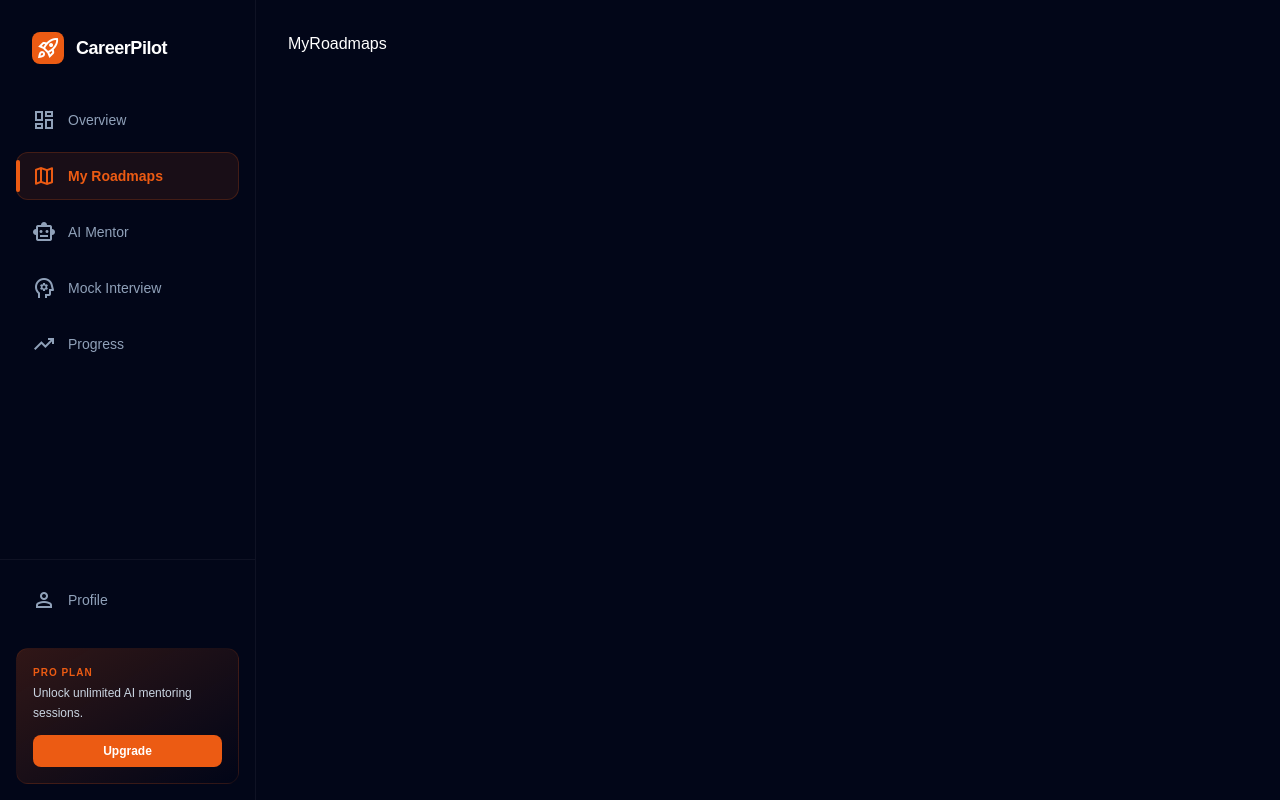
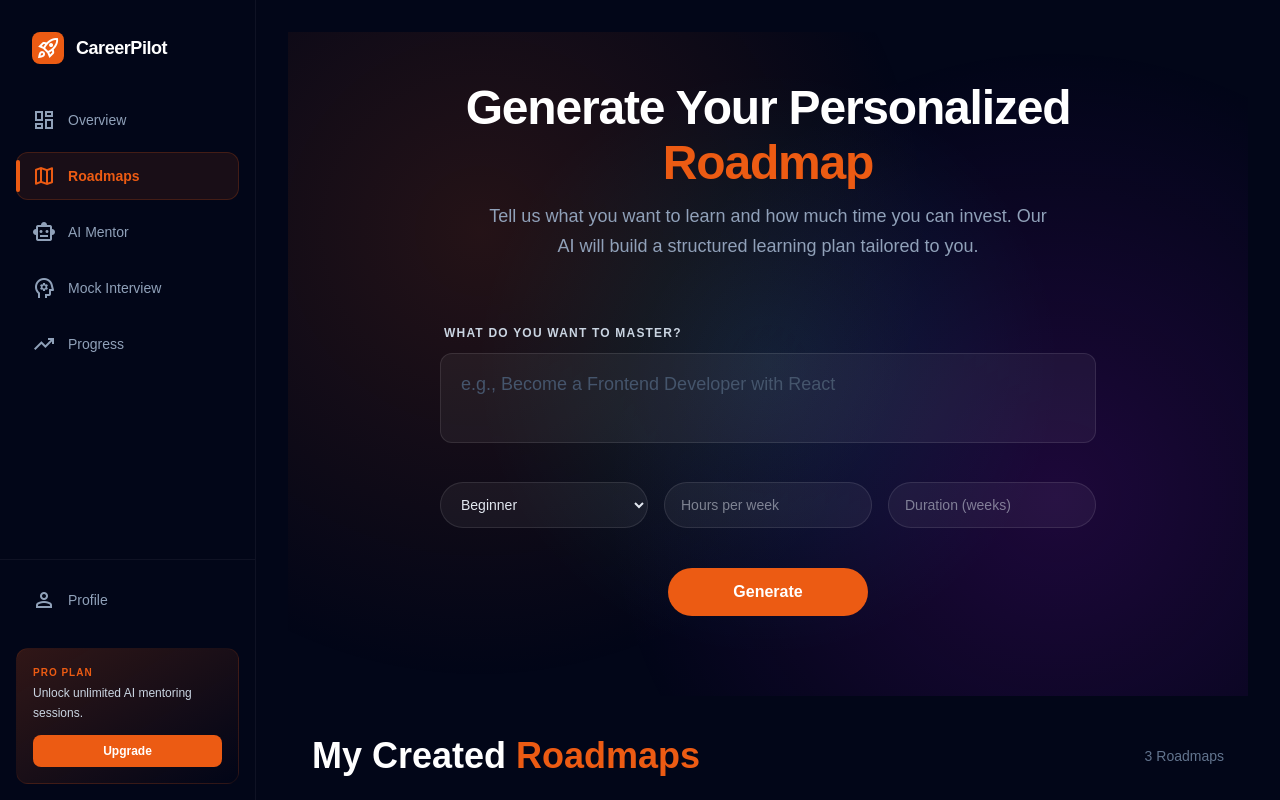
Before and after one commit to alvy00/eg-careerpilot-asyncawait, a Next.js app: page /dashboard/roadmap in a window 1280 px wide. Built offline with nearby package versions, Linux system fonts and the light colour scheme.

Commit message:
Added roadmap page

```diff
--- a/src/app/dashboard/layout.tsx
+++ b/src/app/dashboard/layout.tsx
@@ -10,7 +10,7 @@ export default function DashboardLayout({ children }: { children: ReactNode }) {
 
     const navItems = [
         { name: "Overview", href: "/dashboard", icon: "dashboard" },
-        { name: "My Roadmaps", href: "/dashboard/roadmap", icon: "map" },
+        { name: "Roadmaps", href: "/dashboard/roadmap", icon: "map" },
         { name: "AI Mentor", href: "/dashboard/mentor", icon: "smart_toy" },
         {
             name: "Mock Interview",
@@ -21,12 +21,12 @@ export default function DashboardLayout({ children }: { children: ReactNode }) {
     ];
 
     return (
-        <div className="flex min-h-screen bg-slate-950 text-white">
+        <div className="flex h-screen bg-slate-950 text-white overflow-hidden">
             {/* SIDEBAR */}
-            <aside className="w-64 glass-sidebar h-screen flex flex-col shrink-0 border-r border-white/5">
+            <aside className="w-64 glass-sidebar h-full flex flex-col shrink-0 border-r border-white/5">
                 {/* LOGO */}
                 <Link href="/">
-                    <div className="p-8 flex items-center gap-3">
+                    <div className="p-8 flex items-center gap-3 cursor-pointer">
                         <div className="w-8 h-8 bg-primary rounded-lg flex items-center justify-center neon-glow">
                             <span className="material-symbols-outlined text-white text-xl">
                                 rocket_launch
@@ -53,14 +53,14 @@ export default function DashboardLayout({ children }: { children: ReactNode }) {
                                 className="relative block"
                             >
                                 <div
-                                    className={`relative flex items-center gap-3 px-4 py-3 rounded-xl transition-all duration-300 ease-in-out
+                                    className={`relative flex items-center gap-3 px-4 py-3 rounded-xl transition-all duration-300
                                     ${
                                         isActive
                                             ? "text-primary"
                                             : "text-slate-400 hover:text-white"
                                     }`}
                                 >
-                                    {/* Sliding Active Background */}
+                                    {/* Active Background */}
                                     {isActive && (
                                         <motion.div
                                             layoutId="active-pill"
@@ -73,7 +73,7 @@ export default function DashboardLayout({ children }: { children: ReactNode }) {
                                         />
                                     )}
 
-                                    {/* Left Indicator Bar */}
+                                    {/* Active Left Bar */}
                                     {isActive && (
                                         <motion.div
                                             layoutId="active-bar"
@@ -86,18 +86,12 @@ export default function DashboardLayout({ children }: { children: ReactNode }) {
                                         />
                                     )}
 
-                                    {/* Icon */}
-                                    <span
-                                        className={`material-symbols-outlined relative z-10 transition-colors duration-300 ${
-                                            isActive ? "text-primary" : ""
-                                        }`}
-                                    >
+                                    <span className="material-symbols-outlined relative z-10">
                                         {item.icon}
                                     </span>
 
-                                    {/* Text */}
                                     <p
-                                        className={`text-sm relative z-10 transition-all duration-300 ${
+                                        className={`text-sm relative z-10 ${
                                             isActive
                                                 ? "font-semibold"
                                                 : "font-medium"
@@ -159,7 +153,7 @@ export default function DashboardLayout({ children }: { children: ReactNode }) {
             </aside>
 
             {/* MAIN CONTENT */}
-            <main className="flex-1 p-8 overflow-y-auto">
+            <main className="flex-1 h-full overflow-y-auto p-8">
                 <motion.div
                     key={pathname}
                     initial={{ opacity: 0, y: 10 }}
--- a/src/app/dashboard/roadmap/page.tsx
+++ b/src/app/dashboard/roadmap/page.tsx
@@ -1,7 +1,162 @@
+"use client";
+
 import React from "react";
+import { motion } from "framer-motion";
+
+const mockRoadmaps = [
+    {
+        id: 1,
+        title: "MERN Stack Developer",
+        level: "Beginner",
+        duration: "12 Weeks",
+        progress: 40,
+    },
+    {
+        id: 2,
+        title: "Data Structures & Algorithms",
+        level: "Intermediate",
+        duration: "8 Weeks",
+        progress: 65,
+    },
+    {
+        id: 3,
+        title: "UI/UX Design",
+        level: "Switching Domains",
+        duration: "16 Weeks",
+        progress: 20,
+    },
+];
 
 const MyRoadmaps = () => {
-    return <div>MyRoadmaps</div>;
+    return (
+        <div className="space-y-10">
+            {/* ================= PREMIUM GENERATOR (UNCHANGED STYLE) ================= */}
+            <div className="mesh-gradient flex flex-col items-center">
+                <main className="w-full max-w-3xl px-6 py-12 flex flex-col items-center">
+                    {/* Hero */}
+                    <div className="text-center mb-8 space-y-3">
+                        <h1 className="text-3xl md:text-5xl font-bold text-white tracking-tight leading-[1.15]">
+                            Generate Your Personalized{" "}
+                            <span className="text-primary">Roadmap</span>
+                        </h1>
+                        <p className="text-slate-400 text-base md:text-lg max-w-xl mx-auto leading-relaxed">
+                            Tell us what you want to learn and how much time you
+                            can invest. Our AI will build a structured learning
+                            plan tailored to you.
+                        </p>
+                    </div>
+
+                    {/* Generator Card */}
+                    <div className="w-full glass-panel rounded-2xl p-6 md:p-8 space-y-8">
+                        {/* Skill Input */}
+                        <div className="space-y-3">
+                            <label className="block text-xs font-semibold text-slate-300 uppercase tracking-widest ml-1">
+                                What do you want to master?
+                            </label>
+
+                            <textarea
+                                className="w-full bg-white/5 border border-white/10 rounded-xl px-5 py-4 text-lg text-white placeholder:text-slate-600 focus:ring-2 focus:ring-primary/50 focus:border-primary/50 transition-all outline-none resize-none"
+                                placeholder="e.g., Become a Frontend Developer with React"
+                                rows={2}
+                            />
+                        </div>
+
+                        {/* Parameters */}
+                        <div className="grid grid-cols-1 md:grid-cols-3 gap-4">
+                            <select className="bg-white/5 border border-white/10 rounded-full px-4 py-3 text-sm text-slate-200">
+                                <option className="bg-black text-white">
+                                    Beginner
+                                </option>
+                                <option className="bg-black text-white">
+                                    Intermediate
+                                </option>
+                                <option className="bg-black text-white">
+                                    Advanced
+                                </option>
+                            </select>
+
+                            <input
+                                type="number"
+                                placeholder="Hours per week"
+                                className="bg-white/5 border border-white/10 rounded-full px-4 py-3 text-sm text-slate-200"
+                            />
+
+                            <input
+                                type="number"
+                                placeholder="Duration (weeks)"
+                                className="bg-white/5 border border-white/10 rounded-full px-4 py-3 text-sm text-slate-200"
+                            />
+                        </div>
+
+                        {/* CTA */}
+                        <div className="pt-2 text-center">
+                            <button className="min-w-[200px] bg-primary text-white text-base font-semibold py-3 px-6 rounded-full neon-glow hover:scale-[1.02] transition-all cursor-pointer">
+                                Generate
+                            </button>
+                        </div>
+                    </div>
+                </main>
+            </div>
+
+            {/* ================= CREATED ROADMAPS SECTION ================= */}
+            <section className="px-6">
+                <div className="max-w-6xl mx-auto">
+                    <div className="flex items-center justify-between mb-10">
+                        <h2 className="text-4xl font-bold">
+                            My Created{" "}
+                            <span className="text-primary">Roadmaps</span>
+                        </h2>
+                        <span className="text-slate-500 text-sm">
+                            {mockRoadmaps.length} Roadmaps
+                        </span>
+                    </div>
+
+                    <div className="grid grid-cols-1 md:grid-cols-2 xl:grid-cols-3 gap-8">
+                        {mockRoadmaps.map((roadmap) => (
+                            <motion.div
+                                key={roadmap.id}
+                                whileHover={{ y: -6 }}
+                                className="glass-panel rounded-2xl p-6 border border-white/5 hover:border-primary/30 transition-all"
+                            >
+                                <div className="flex items-center justify-between mb-4">
+                                    <h3 className="font-semibold text-lg">
+                                        {roadmap.title}
+                                    </h3>
+                                    <span className="text-xs bg-primary/20 text-primary px-3 py-1 rounded-full">
+                                        {roadmap.level}
+                                    </span>
+                                </div>
+
+                                <p className="text-sm text-slate-400 mb-6">
+                                    Duration: {roadmap.duration}
+                                </p>
+
+                                {/* Progress */}
+                                <div className="mb-4">
+                                    <div className="flex justify-between text-xs text-slate-400 mb-1">
+                                        <span>Progress</span>
+                                        <span>{roadmap.progress}%</span>
+                                    </div>
+                                    <div className="w-full bg-white/10 rounded-full h-2">
+                                        <div
+                                            className="bg-primary h-2 rounded-full"
+                                            style={{
+                                                width: `${roadmap.progress}%`,
+                                            }}
+                                        />
+                                    </div>
+                                </div>
+
+                                <button className="w-full bg-white/5 hover:bg-primary/20 border border-white/10 hover:border-primary text-sm font-medium py-2 rounded-lg transition-all">
+                                    View Roadmap
+                                </button>
+                            </motion.div>
+                        ))}
+                    </div>
+                </div>
+            </section>
+        </div>
+    );
 };
 
 export default MyRoadmaps;
```
